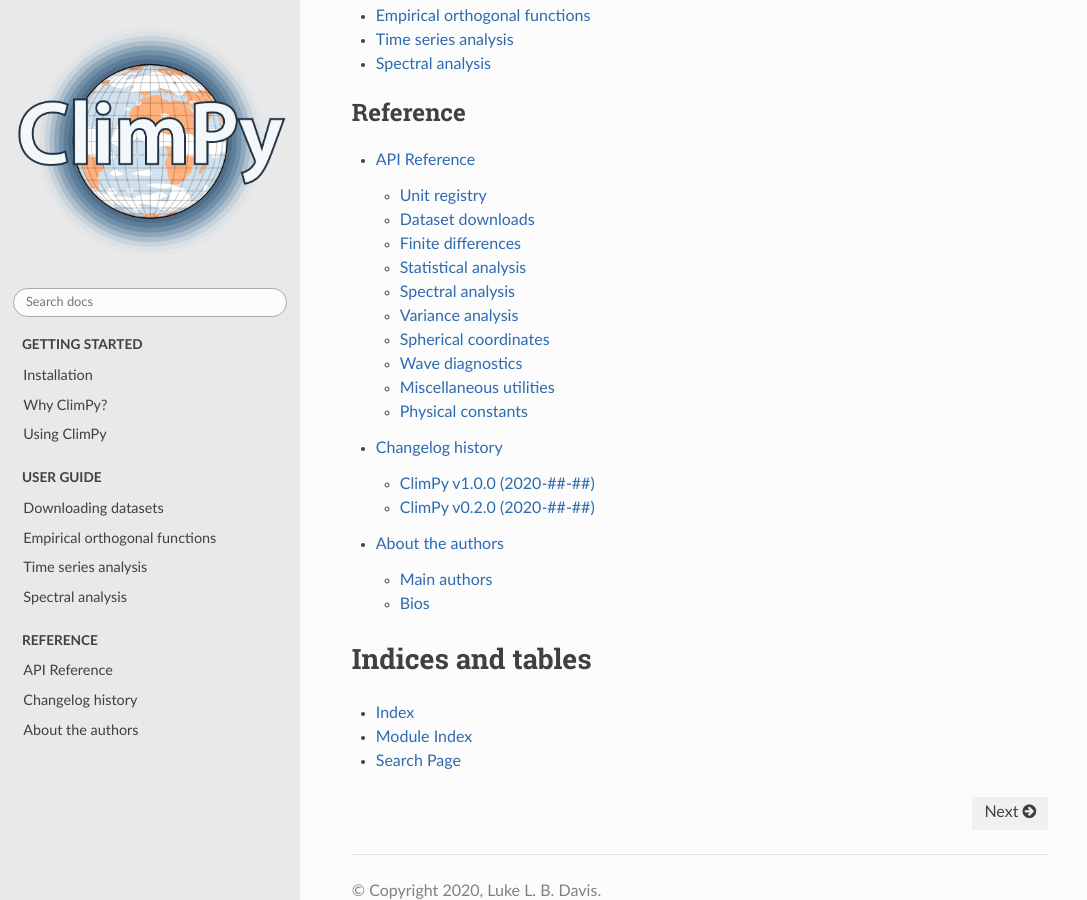
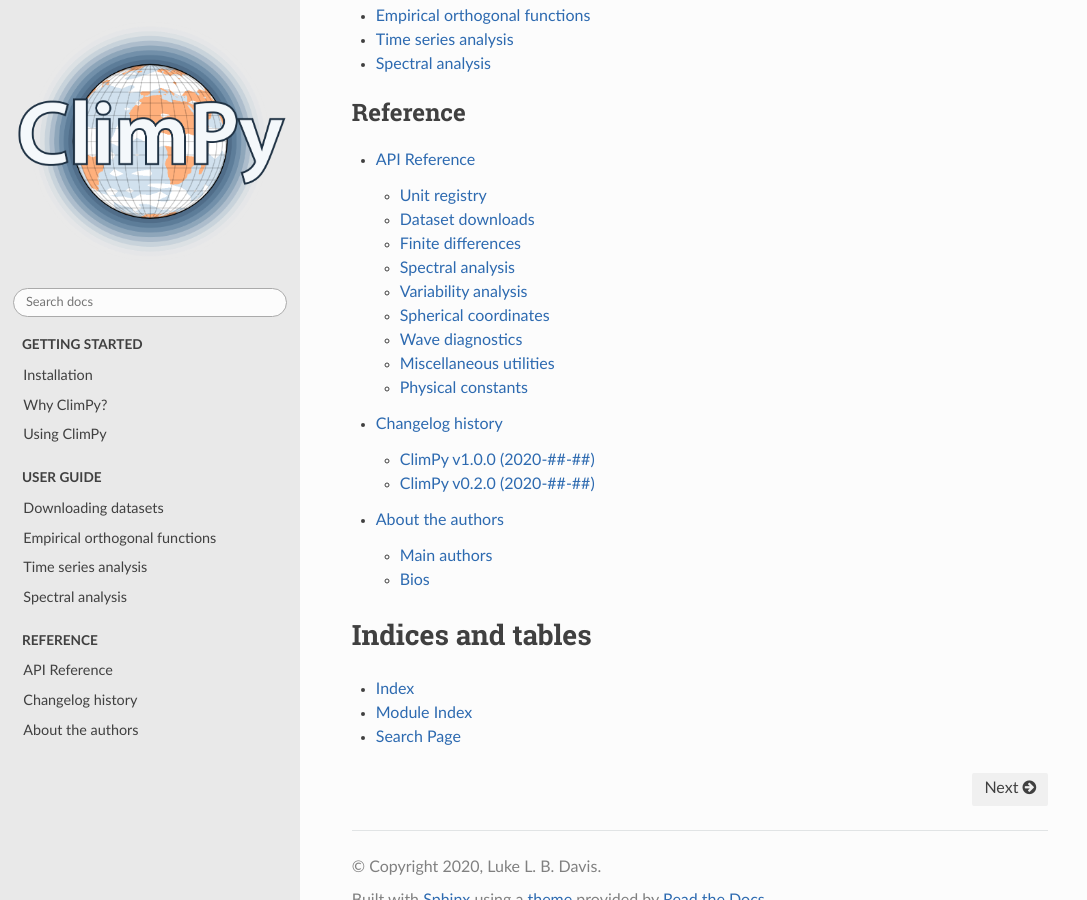
Before and after one commit to climopy-dev/climopy, a Sphinx documentation site: the page built from docs/index.rst, in a window 1280 px wide and 900 px high, scrolled down 550 px. Shown: the whole window, without its empty margins (0-1087 px from the left). Built offline with Sphinx 7.4.7 and the Read the Docs theme 2.0.0, drawn with Linux system fonts in a browser that asks for light colours.

Commit message:
Section name change

```diff
--- a/docs/api.rst
+++ b/docs/api.rst
@@ -27,14 +27,6 @@
 .. automodsumm:: climpy.diff
    :toctree: api
 
-Statistical analysis
---------------------
-
-.. automodule:: climpy.stats
-
-.. automodsumm:: climpy.stats
-   :toctree: api
-
 Spectral analysis
 -----------------
 
@@ -43,8 +35,8 @@
 .. automodsumm:: climpy.spectral
    :toctree: api
 
-Variance analysis
------------------
+Variability analysis
+--------------------
 
 .. automodule:: climpy.oa
 
```
